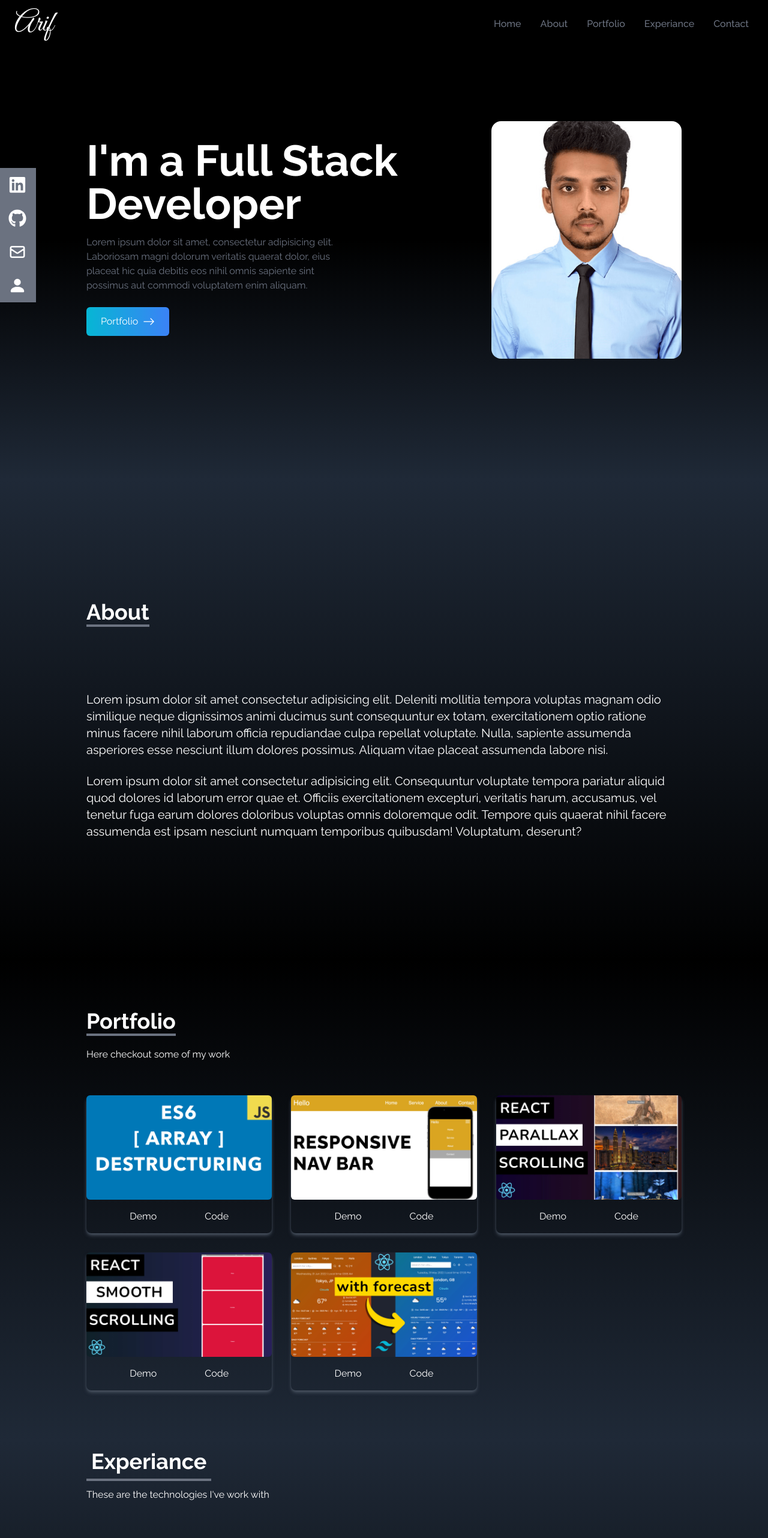
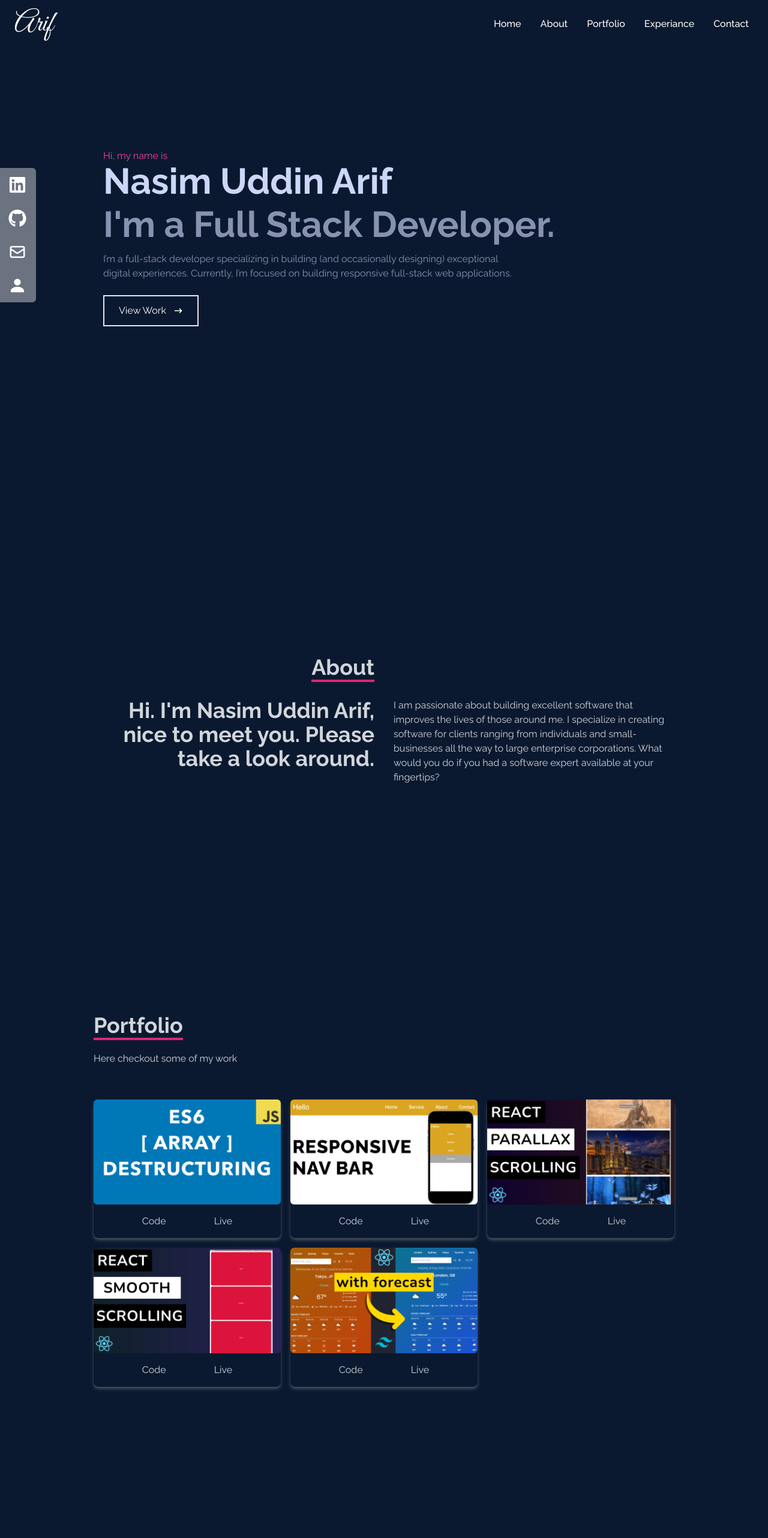
Before and after one commit to arif726/arif-react-portfolio, a React (Create React App) app: page / in a window 1280 px wide. Shown: the top 2564 px of the page at 60% size. Built offline with nearby package versions, Linux system fonts and the light colour scheme; the HTML template or start-up script is replaced by a standard one.

Commit message:
contact section added

```diff
--- a/src/App.js
+++ b/src/App.js
@@ -5,11 +5,16 @@ import Home from "./components/Home";
 import NavBar from "./components/NavBar";
 import Portfolio from "./components/Portfolio";
 import SocialLink from "./components/SocialLink";
+import {
+  Routes,
+  Route,
+} from "react-router-dom";
 
 function App() {
   return (
 
     <div>
+
       <NavBar />
       <Home />
       <About />
@@ -18,6 +23,7 @@ function App() {
       <Contact/>
 
       <SocialLink/>
+
     </div>
 
   )
--- a/src/components/About.jsx
+++ b/src/components/About.jsx
@@ -1,26 +1,32 @@
-import React from 'react'
+import React from 'react';
 
 const About = () => {
   return (
-      <div
-          name='about'
-          className='w-full h-screen bg-gradient-to-b from-gray-800 to-black text-white'>
-          <div className='flex flex-col justify-center p-4 mx-auto w-full h-full max-w-screen-lg'>
-              <div className='pb-8'>
-                  <p className='text-4xl font-bold border-b-4 border-gray-500 inline'>About</p>
-              </div>
-              <p className='text-xl mt-20'>
-                  Lorem ipsum dolor sit amet consectetur adipisicing elit. Deleniti mollitia tempora voluptas magnam odio similique neque dignissimos animi ducimus sunt consequuntur ex totam, exercitationem optio ratione minus facere nihil laborum officia repudiandae culpa repellat voluptate. Nulla, sapiente assumenda asperiores esse nesciunt illum dolores possimus. Aliquam vitae placeat assumenda labore nisi.
-              </p>
+    <div name='about' className='w-full h-screen bg-[#0a192f] text-gray-300'>
+      <div className='flex flex-col justify-center items-center w-full h-full'>
+        <div className='max-w-[1000px] w-full grid grid-cols-2 gap-8'>
+          <div className='sm:text-right pb-8 pl-4'>
+            <p className='text-4xl font-bold inline border-b-4 border-pink-600'>
+              About
+            </p>
+          </div>
+          <div></div>
+          </div>
+          <div className='max-w-[1000px] w-full grid sm:grid-cols-2 gap-8 px-4'>
+            <div className='sm:text-right text-4xl font-bold'>
+              <p>Hi. I'm Nasim Uddin Arif, nice to meet you. Please take a look around.</p>
+            </div>
+            <div>
+              <p>I am passionate about building excellent software that improves
+              the lives of those around me. I specialize in creating software
+              for clients ranging from individuals and small-businesses all the
+              way to large enterprise corporations. What would you do if you had
+              a software expert available at your fingertips?</p>
+            </div>
+          </div>
+      </div>
+    </div>
+  );
+};
 
-              <br />
-
-              <p className='text-xl'>
-                  Lorem ipsum dolor sit amet consectetur adipisicing elit. Consequuntur voluptate tempora pariatur aliquid quod dolores id laborum error quae et. Officiis exercitationem excepturi, veritatis harum, accusamus, vel tenetur fuga earum dolores doloribus voluptas omnis doloremque odit. Tempore quis quaerat nihil facere assumenda est ipsam nesciunt numquam temporibus quibusdam! Voluptatum, deserunt?
-              </p>
-          </div>
-    </div>
-  )
-}
-
-export default About
+export default About;
--- a/src/components/Contact.jsx
+++ b/src/components/Contact.jsx
@@ -2,25 +2,71 @@ import React from 'react'
 
 const Contact = () => {
   return (
-      <div>
-          <div>
-              <div>
-                  <p>Contact</p>
-                  <p>Submit the form below to get in touch with me</p>
-              </div>
-
-              <div>
-                  <form action="">
-                      <input type="text" name='name' placeholder='Enter your name' className='p-2 bg-transparent border-2 rounded-md text-white focus:outline-none' />
-
-                      <input type="text" name='email' placeholder='Enter your email' className='p-2 bg-transparent border-2 rounded-md text-white focus:outline-none' />
-
-                      <textarea name="message" rows="10" className='p-2 bg-transparent border-2 rounded-md text-white focus:outline-none'></textarea>
-                  </form>
-              </div>
-          </div>
+    <div name='contact' className='w-full h-screen bg-[#0a192f] flex justify-center items-center p-4'>
+        <form method='POST' action="https://getform.io/f/04c3f75d-931e-4560-b3fa-b7e05e2a3e2c" className='flex flex-col max-w-[600px] w-full'>
+            <div className='pb-8'>
+                <p className='text-4xl font-bold inline border-b-4 border-pink-600 text-gray-300'>Contact</p>
+                <p className='text-gray-300 py-4'>Submit the form below</p>
+            </div>
+            <input className='bg-[#ccd6f6] p-2' type="text" placeholder='Name' name='name' />
+            <input className='my-4 p-2 bg-[#ccd6f6]' type="email" placeholder='Email' name='email' />
+            <textarea className='bg-[#ccd6f6] p-2' name="message" rows="10" placeholder='Message'></textarea>
+            <button className='text-white border-2 hover:bg-pink-600 hover:border-pink-600 px-4 py-3 my-8 mx-auto flex items-center'>Let's Collaborate</button>
+        </form>
     </div>
   )
 }
 
 export default Contact
+
+
+
+
+
+
+
+
+
+
+
+
+
+
+
+// import React from 'react'
+
+// const Contact = () => {
+//   return (
+//       <div
+//           name='contact'
+//           className='w-full h-screen bg-gradient-to-b from-black to-gray-800 text-white'>
+//           <div className='flex flex-col p-4 justify-center mx-auto max-w-screen-lg h-full'>
+//               <div className='pb-8'>
+//                   <p className='text-4xl font-bold border-b-4 border-gray-500 inline p-2'>Contact</p>
+//                   <p className='py-6'>Submit the form below to get in touch with me</p>
+//               </div>
+
+//               <div className='flex items-center justify-center'>
+//                   <form
+//                       action="https://getform.io/f/04c3f75d-931e-4560-b3fa-b7e05e2a3e2c"
+//                       method="POST"
+//                       className='flex flex-col gap-4 w-full md:w-1/2'>
+//                       <input type="text" name='name' placeholder='Enter your name' className='p-2 bg-transparent border-2 rounded-md text-white focus:outline-none' />
+
+//                       <input type="text" name='email' placeholder='Enter your email' className='p-2 bg-transparent border-2 rounded-md text-white focus:outline-none' />
+
+//                       <textarea
+//                           name="message" rows="10"  placeholder='Enter your message' className='p-2 bg-transparent border-2 rounded-md text-white focus:outline-none'>
+//                       </textarea>
+
+//                       <button className='text-white bg-gradient-to-b from-cyan-500 to-blue-600 px-6 py-3 my-8 mx-auto flex items-center rounded-md hover:scale-110 duration-300'>
+//                           Let's Talk
+//                       </button>
+//                   </form>
+//               </div>
+//           </div>
+//     </div>
+//   )
+// }
+
+// export default Contact
--- a/src/components/Experiance.jsx
+++ b/src/components/Experiance.jsx
@@ -65,25 +65,25 @@ const Experiance = () => {
   return (
       <div
           name='experiance'
-          className='w-full bg-gradient-to-b from-gray-800 to-black text-white h-full'>
-          <div className='p-4 mx-auto max-w-screen-lg w-full h-full flex flex-col justify-center'>
-              <div className='pb-8'>
-                  <p className='text-4xl font-bold border-b-4 border-gray-500 inline p-2'>Experiance</p>
-                  <p className='py-6'>These are the technologies I've work with</p>
+          className='w-full h-screen bg-[#0a192f] text-gray-300'>
+          <div className='max-w-[1000px] mx-auto p-4 flex flex-col justify-center w-full h-full'>
+              <div>
+                  <p className='text-4xl font-bold inline border-b-4 border-pink-600 '>Experiance</p>
+                  <p className='py-4'>These are the technologies I've worked with</p>
               </div>
-              <div className='w-full grid sm:grid-cols-2 md:grid-cols-3 gap-8 px-12 py-8 sm:px-0 text-center'>
+              <div className='w-full grid grid-cols-2 sm:grid-cols-4 gap-4 text-center py-8'>
 
                   {
                       experiances.map(({ id, logo, title, style}) => (
                           <div
                               key={id}
-                              className={`shadow-md py-2 rounded-lg hover:scale-105 duration-500 ${style}`}>
+                              className={`shadow-md py-2 rounded-lg hover:scale-110 duration-500 ${style}`}>
                               <img
                                   src={logo}
                                   alt=""
                                   className='w-20 mx-auto'
                               />
-                            <p className='mt-4 capitalize'>
+                            <p className='my-4'>
                                 {title}
                             </p>
                           </div>
--- a/src/components/Home.jsx
+++ b/src/components/Home.jsx
@@ -1,37 +1,34 @@
 import React from 'react';
-// import Typical from 'react-typical';
-import image from '../assets/heroImage (1).png';
-import {BsArrowRight} from "react-icons/bs";
+import { HiArrowNarrowRight } from 'react-icons/hi';
 
 const Home = () => {
   return (
-      <div
-          name='home'
-          className='h-screen w-full bg-gradient-to-b from-black via-black to-gray-800'>
-          <div className='flex flex-col max-w-screen-lg h-full mx-auto justify-center items-center px-4 md:flex-row'>
-              <div className='flex flex-col justify-center h-full'>
-                  <h2 className='text-white text-4xl sm:text-7xl font-bold'>I'm a Full Stack Developer</h2>
-                  <p className='text-gray-500 py-4 max-w-md'>
-                      Lorem ipsum dolor sit amet, consectetur adipisicing elit. Laboriosam magni dolorum veritatis quaerat dolor, eius placeat hic quia debitis eos nihil omnis sapiente sint possimus aut commodi voluptatem enim aliquam.
+    <div name='home' className='w-full h-screen bg-[#0a192f]'>
+      {/* Container */}
+      <div className='max-w-[1000px] mx-auto px-8 flex flex-col justify-center h-full'>
+        <p className='text-pink-500'>Hi, my name is</p>
+        <h1 className='text-4xl sm:text-6xl font-bold text-[#ccd6f6]'>
+          Nasim Uddin Arif
+        </h1>
+        <h2 className='text-4xl sm:text-6xl pt-3 font-bold text-[#8892b0]'>
+          I'm a Full Stack Developer.
+        </h2>
+        <p className='text-[#8892b0] py-4 max-w-[700px]'>
+          I’m a full-stack developer specializing in building (and occasionally
+          designing) exceptional digital experiences. Currently, I’m focused on
+          building responsive full-stack web applications.
         </p>
         <div>
-                      <button className='group flex items-center px-6 py-3 bg-gradient-to-r from-cyan-500 to-blue-500 my-2 rounded-md text-white'>
-                          Portfolio
-                          <span className='group-hover:rotate-90 ml-2 duration-300'>
-                              <BsArrowRight size={20} />
+          <button className='text-white group border-2 px-6 py-3 my-2 flex items-center hover:bg-pink-600 hover:border-pink-600'>
+            View Work
+            <span className='group-hover:rotate-90 duration-300'>
+              <HiArrowNarrowRight className='ml-3 ' />
             </span>
           </button>
         </div>
       </div>
-              <div>
-                  <img
-                      src={image}
-                      alt="my-pic"
-                      className='rounded-2xl mx-auto w-2/3 md:w-full' />
     </div>
-          </div>
-     </div>
-  )
-}
+  );
+};
 
-export default Home
+export default Home;
--- a/src/components/NavBar.jsx
+++ b/src/components/NavBar.jsx
@@ -1,5 +1,6 @@
 import React, { useState } from 'react';
 import { FaBars, FaTimes } from "react-icons/fa";
+import { Link } from "react-scroll";
 
 const NavBar = () => {
 
@@ -30,7 +31,7 @@ const NavBar = () => {
 
 
   return (
-      <div className='flex justify-between items-center bg-black w-full h-20 text-white px-4 fixed'>
+      <div className='flex justify-between items-center bg-[#0a192f] w-full h-20 text-white px-4 fixed'>
           <div>
               <h1 className='font-signature text-5xl ml-2'>Arif</h1>
           </div>
@@ -39,7 +40,11 @@ const NavBar = () => {
               {links.map(({id, link}) => (
                   <li
                       key={id}
-                      className='p-4 cursor-pointer font-medium text-gray-500 capitalize hover:scale-105 duration-200'>{link}
+                      className='p-4 cursor-pointer font-medium text-white capitalize hover:scale-105 duration-200'>
+                      <Link
+                          to={link} smooth duration={500}>
+                          {link}
+                      </Link>
                   </li>
                 ))}
 
@@ -59,7 +64,12 @@ const NavBar = () => {
               {links.map(({id, link}) => (
                   <li
                       key={id}
-                      className='capitalize cursor-pointer px-4 py-6 text-4xl'>{link}
+                      className='capitalize cursor-pointer px-4 py-6 text-4xl'>
+                      <Link
+                          onClick={()=>setNav(!nav)}
+                          to={link} smooth duration={500}>
+                          {link}
+                      </Link>
                   </li>
               ))}
               </ul>
--- a/src/components/Portfolio.jsx
+++ b/src/components/Portfolio.jsx
@@ -33,13 +33,15 @@ const Portfolio = () => {
   return (
       <div
           name='portfolio'
-          className='w-full bg-gradient-to-b from-black to-gray-800 text-white md:h-screen'>
-          <div className='p-4 mx-auto max-w-screen-lg w-full h-full flex flex-col justify-center'>
+          className='w-full md:h-screen text-gray-300 bg-[#0a192f]'>
+          <div className='max-w-[1000px] mx-auto p-4 flex flex-col justify-center w-full h-full'>
               <div className='pb-8'>
-                  <p className='text-4xl font-bold border-b-4 border-gray-500 inline'>Portfolio</p>
+                  <p className='text-4xl font-bold inline border-b-4 text-gray-300 border-pink-600'>
+                      Portfolio
+                  </p>
                   <p className='py-6'>Here checkout some of my work</p>
               </div>
-              <div className='grid sm:grid-cols-2 md:grid-cols-3 gap-8 px-12 sm:px-0'>
+              <div className='grid sm:grid-cols-2 md:grid-cols-3 gap-4'>
 
                   {
                       portfolios.map(({ id, src }) => (
@@ -49,7 +51,7 @@ const Portfolio = () => {
                       <img
                           src={src}
                           alt=""
-                          className='rounded-md hover:scale-105 duration-500 cursor-pointer'
+                          className='rounded-md hover:scale-105 duration-500'
                       />
                       <div className='flex items-center justify-center'>
                           <a
@@ -57,8 +59,8 @@ const Portfolio = () => {
                               rel='noreferrer'
                               href="https://www.google.com/">
                               <button
-                                  className='w-1/2 px-6 m-4 hover:scale-105 duration-500'>
-                                  Demo
+                                  className='w-1/2 px-6 m-4 hover:scale-110 hover:font-semibold duration-500'>
+                                  Code
                               </button>
                           </a>
                           <a
@@ -66,8 +68,8 @@ const Portfolio = () => {
                               rel='noreferrer'
                               href="https://www.google.com/">
                               <button
-                                  className='w-1/2 px-6 m-4 hover:scale-105 duration-500'>
-                                  Code
+                                  className='w-1/2 px-6 m-4 hover:scale-110 hover:font-semibold duration-500'>
+                                  Live
                               </button>
                           </a>
                       </div>
--- a/src/components/SocialLink.jsx
+++ b/src/components/SocialLink.jsx
@@ -55,7 +55,7 @@ const SocialLink = () => {
 
               {
                   links.map(({id, child, href, style, download}) => (
-                      <li key={id} className={`flex justify-between items-center w-40 h-14 px-4 ml-[-100px] bg-gray-500 hover:rounded-md hover:ml-[-10px] duration-300${style}`}>
+                      <li key={id} className={`flex justify-between items-center w-40 h-14 px-4 ml-[-100px] bg-gray-500 hover:rounded-md hover:ml-[-10px] duration-500 ${style}`}>
                           <a
                               href={href}
                               className='flex justify-between items-center w-full text-white'
```
Lines whose indentation alone changed are shown as unchanged.
